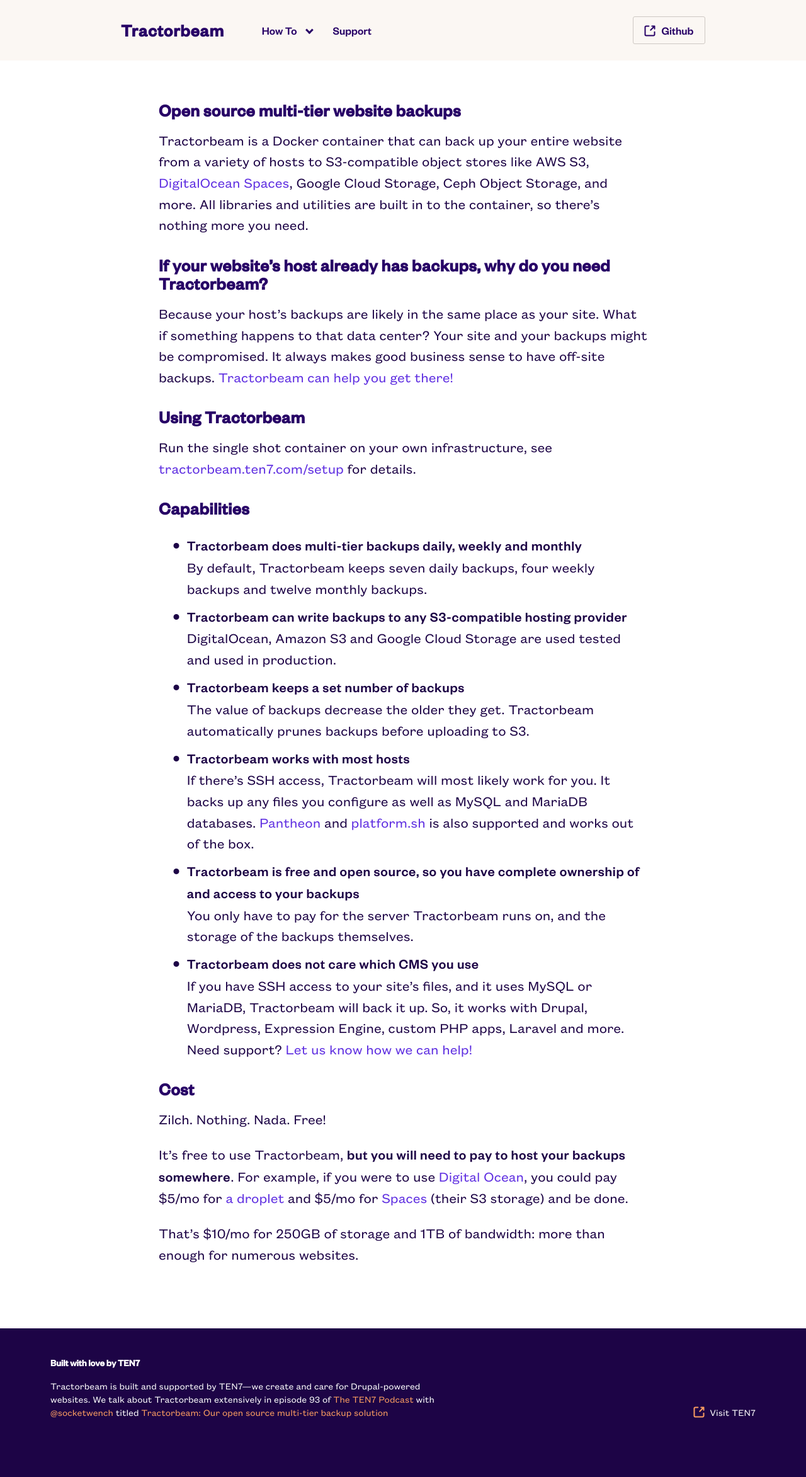
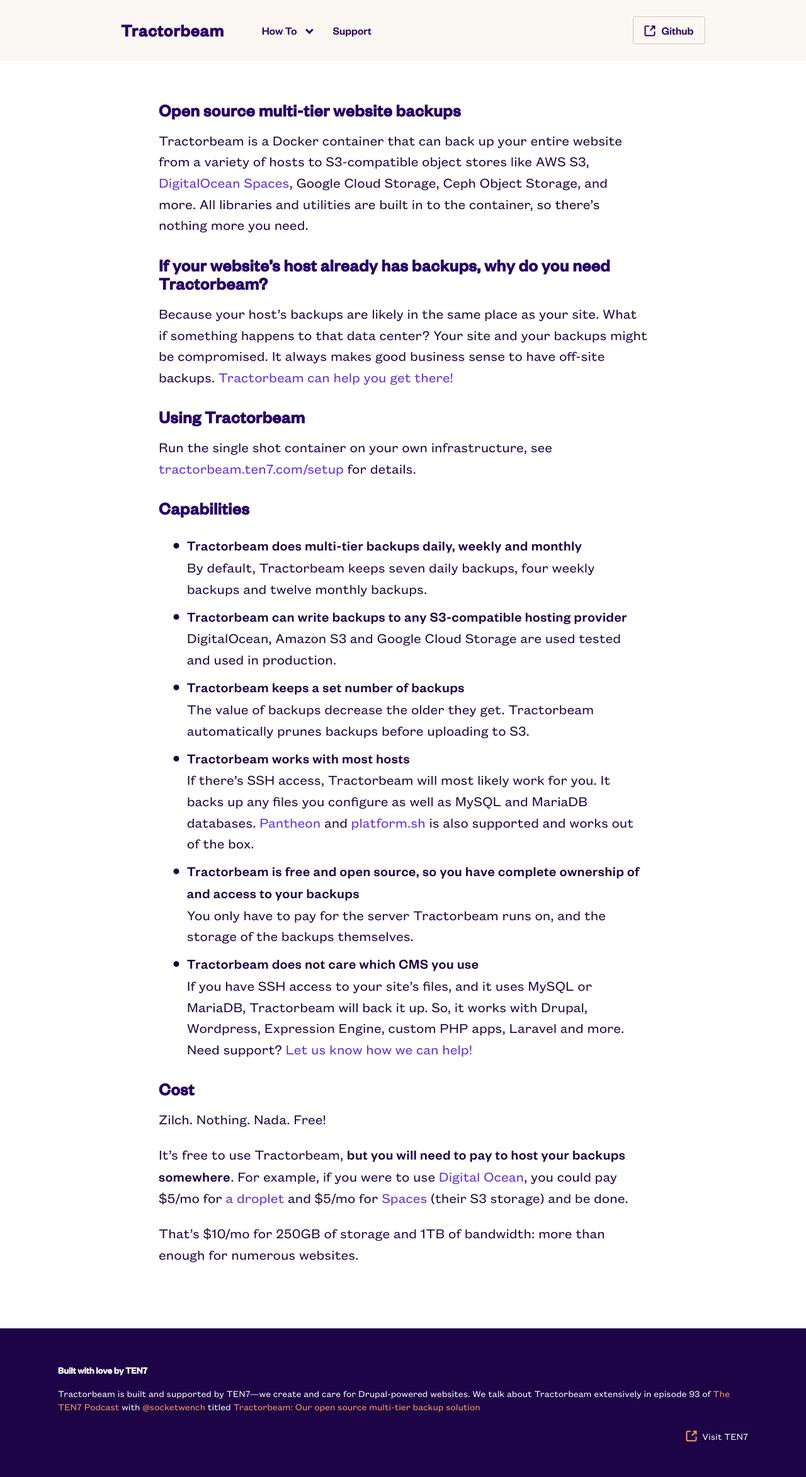
Before and after one commit to ten7/tractorbeam.ten7.com, a Jekyll site: the page built from index.md, in a window 1280 px wide. Shown: the whole page at 63% size. Built offline with Jekyll 4.4.1, drawn with Linux system fonts in a browser that asks for light colours; before the commit the page ends 2295 px from its top, so only the background shows below that.

Commit message:
Refactor footer

```diff
--- a/_includes/footer.html
+++ b/_includes/footer.html
@@ -1,12 +1,10 @@
-
-
 <footer class="footer">
-  <div class="columns is-tablet is-justify-content-space-between is-align-items-flex-end">
-    <div class="column is-7">
+  <div class="footer-container">
+    <div class="column footer-main">
       <div class="footer-header">Built with love by TEN7</div>
       {{site.title}} is built and supported by TEN7—we create and care for Drupal-powered websites. We talk about {{site.title}} extensively in episode 93 of <a href="https://ten7.com/podcast">The TEN7 Podcast</a> with <a href="https://twitter.com/socketwench">@socketwench</a> titled <a href="https://ten7.com/podcast/episode/tractorbeam-our-open-source-multi-tier-backup-solution">Tractorbeam: Our open source multi-tier backup solution</a>
     </div>
-    <div class="column is-3 has-text-right">
+    <div class="column has-text-right">
       <a href="https://ten7.com" class="ten7-link">
         <svg class="footer-logo" width="18" height="18" fill="none" xmlns="http://www.w3.org/2000/svg"><title>Visit TEN7</title><path d="M10.25 7.75 16.5 1.5M12.334 1.5h4.167v4.167M16.5 10.667v4.166a1.666 1.666 0 0 1-1.667 1.667H3.167A1.667 1.667 0 0 1 1.5 14.833V3.167A1.667 1.667 0 0 1 3.167 1.5h4.166" /></svg>
         <span>Visit TEN7</span>
```
